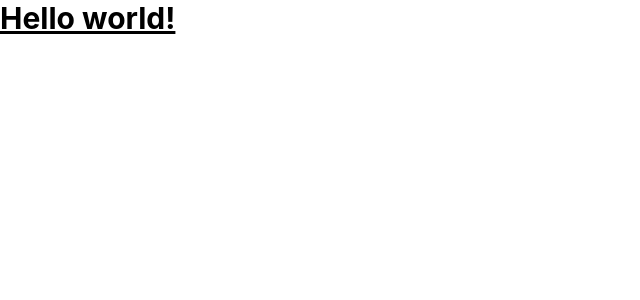
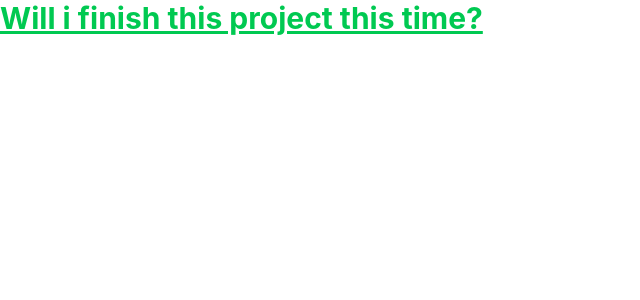
Before and after one commit to adityapandeydev/Gradelytics, a React (Vite) app in the folder frontend/: page / in a window 1280 px wide. Shown: the top 300 px of the page, without its empty margins (0-640 px from the left). Built offline with nearby package versions, Linux system fonts and the light colour scheme.

Commit message:
check commit

```diff
--- a/frontend/src/App.tsx
+++ b/frontend/src/App.tsx
@@ -4,8 +4,8 @@
 
   return (
     <div className="App">
-      <h1 className="text-3xl font-bold underline">
-        Hello world!
+      <h1 className="text-3xl font-bold underline text-green-500">
+        Will i finish this project this time?
       </h1>
     </div>
   )
```
